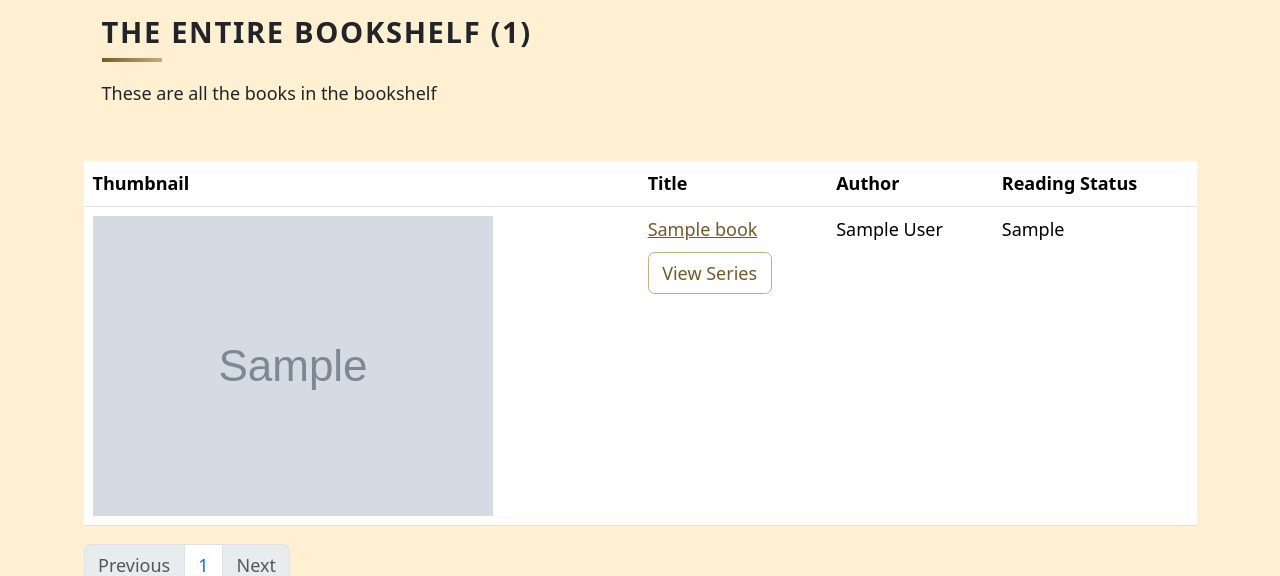
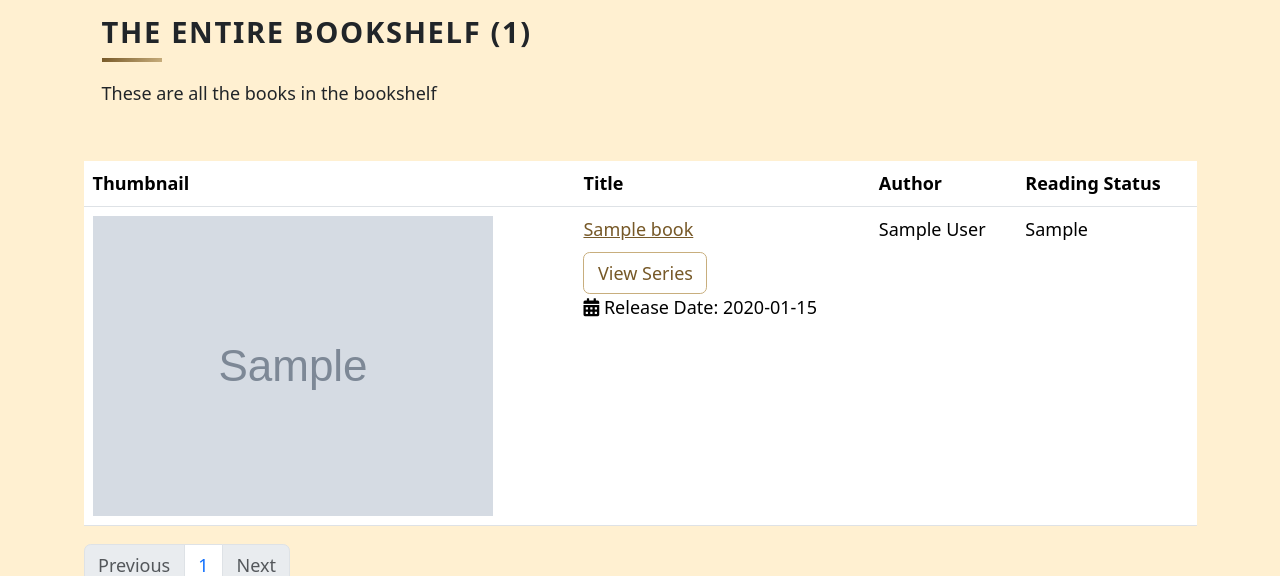
Before and after one commit to Punllarena/Spine-Bookshelf-Manager, a Flask app: page /full_shelf/1 in a window 1280 px wide. Shown: the part 69-645 px from the top of the page. Run offline with Flask 3, Linux system fonts and the light colour scheme; tables that the repository leaves empty hold one stand-in row (values such as "Sample post"); grey boxes marked "Sample" are stand-in pictures; parts of the project's set-up code (start-up, migrations or seed data) failed here and were passed over; some libraries are stand-ins or nearby versions.

Commit message:
added release date to the shelves

```diff
--- a/src/templates/fullshelf.html
+++ b/src/templates/fullshelf.html
@@ -35,6 +35,12 @@ block content %}
             View Series
           </a>
           {% endif %}
+          <br />
+
+          <span
+            ><i class="fas fa-calendar-alt"></i> Release Date: {{
+            book.release_date }}</span
+          >
         </td>
         <td scope="col-2">{{book.author}}</td>
         <td scope="col-2">{{book.reading_tag}}</td>
--- a/src/templates/shelf.html
+++ b/src/templates/shelf.html
@@ -37,6 +37,11 @@ block content %}
             View Series
           </a>
           {% endif %}
+          <br />
+          <span
+            ><i class="fas fa-calendar-alt"></i> Release Date: {{
+            book.release_date }}</span
+          >
         </td>
         <td scope="col-2">{{book.author}}</td>
         {#
```
